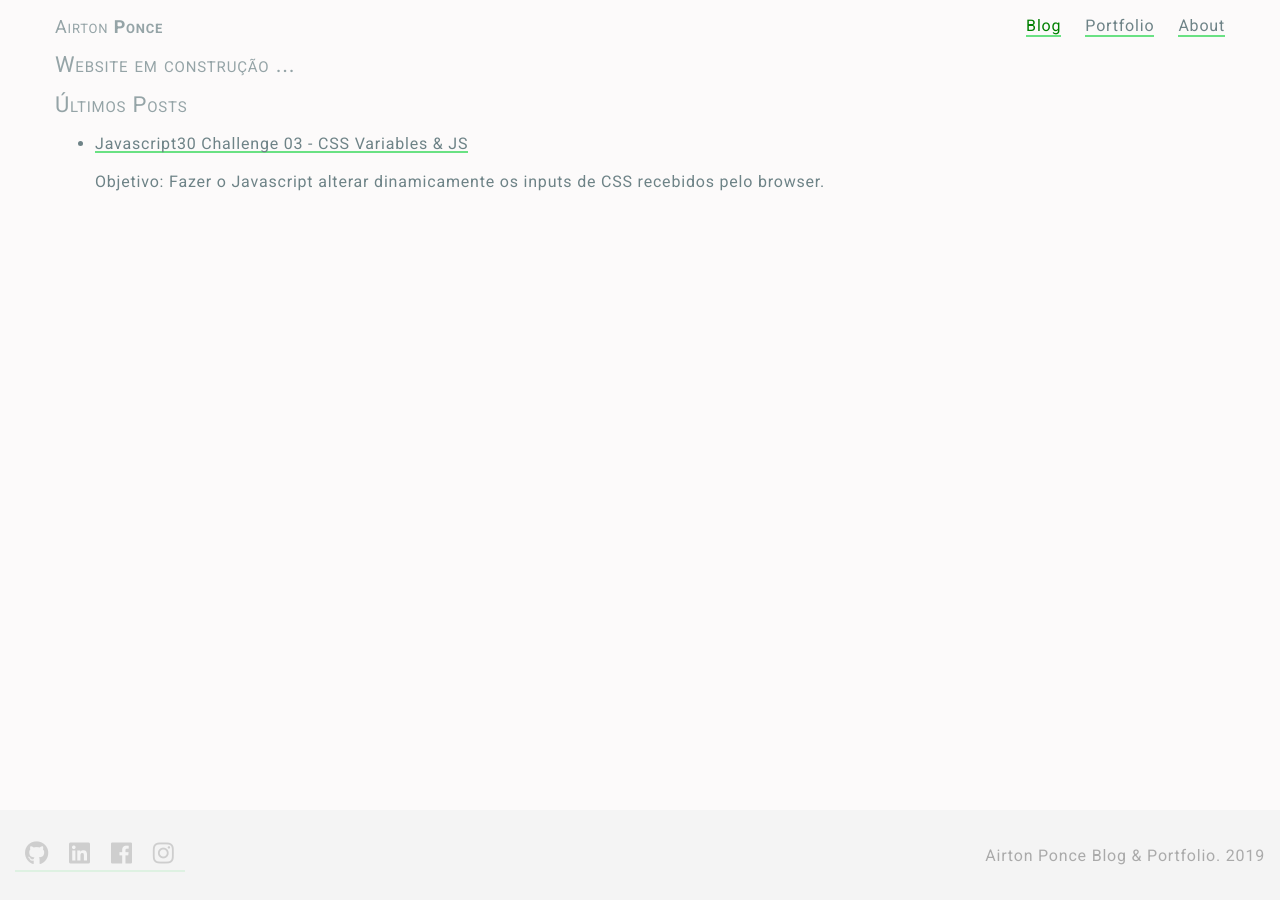
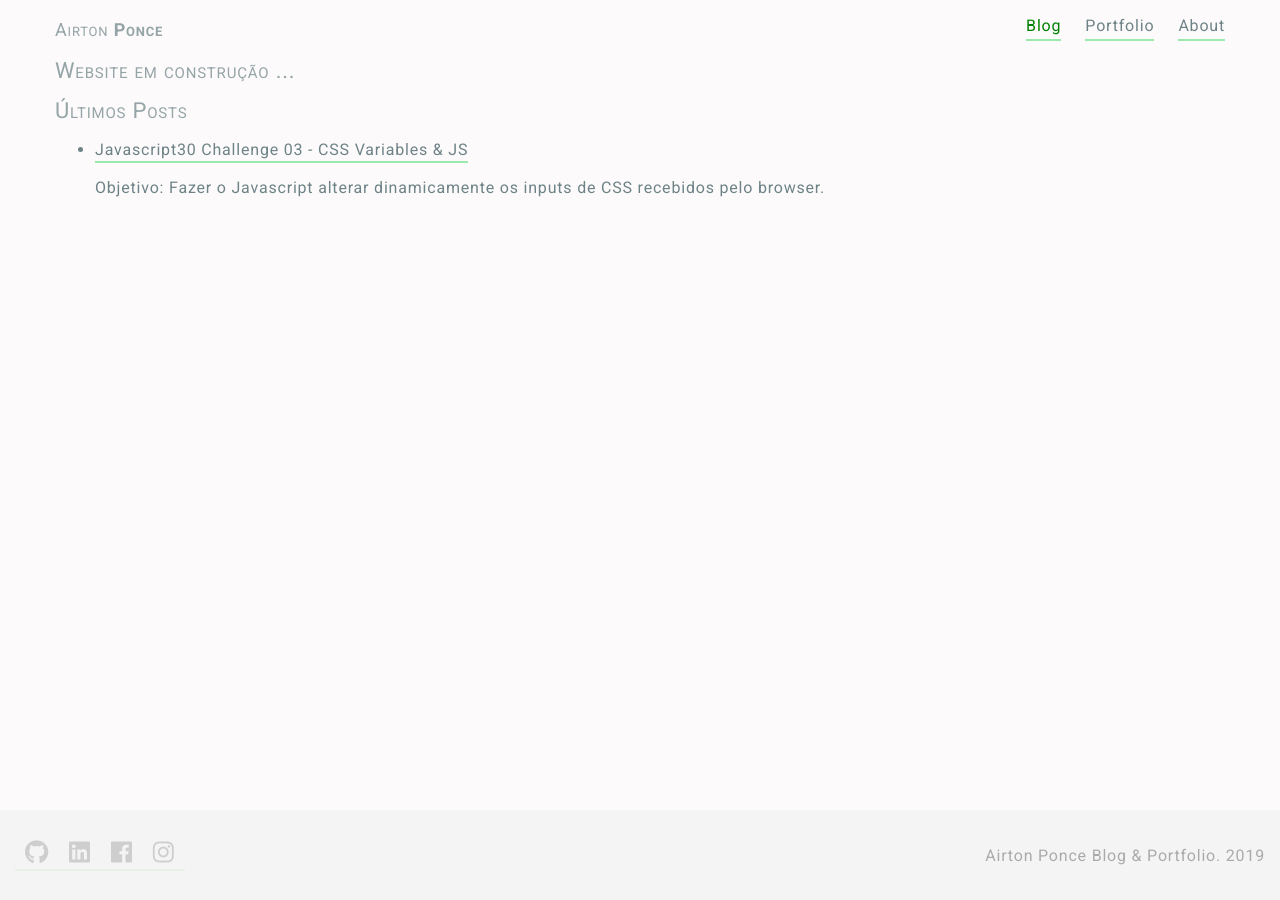
Before and after one commit to APonce911/jekyll-mywebsite, a Jekyll site: the page built from index.html, in a window 1280 px wide. Built offline with Jekyll 4.4.1, drawn with Linux system fonts in a browser that asks for light colours; nearby versions of some CDN libraries.

Commit message:
margin-bottom for li

```diff
--- a/_sass/main.scss
+++ b/_sass/main.scss
@@ -43,12 +43,19 @@
   font-size: 1rem;
   text-align:justify;
 }
+li{
+  margin-bottom:5px;
+}
 a{
   color: $dark-grey;
   text-decoration:none ;
-  box-shadow: inset 0px -2px rgba(10,209,53,0.60);
-
+  margin-bottom:2px;
+  padding-bottom: 4px;
+  box-shadow: inset 0px -2px rgba(10,209,53,0.40);
 }
+// a:hover{
+//   box-shadow: inset 0px -2px rgba(10,209,53,0.65);
+// }
 .navbar{
   margin-top:15px;
   display:flex;
```
